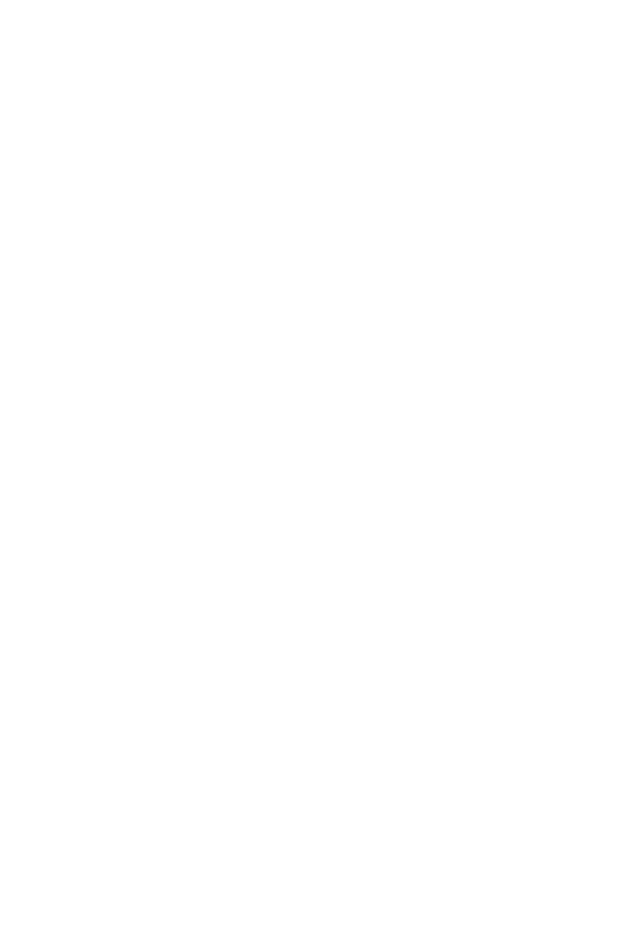
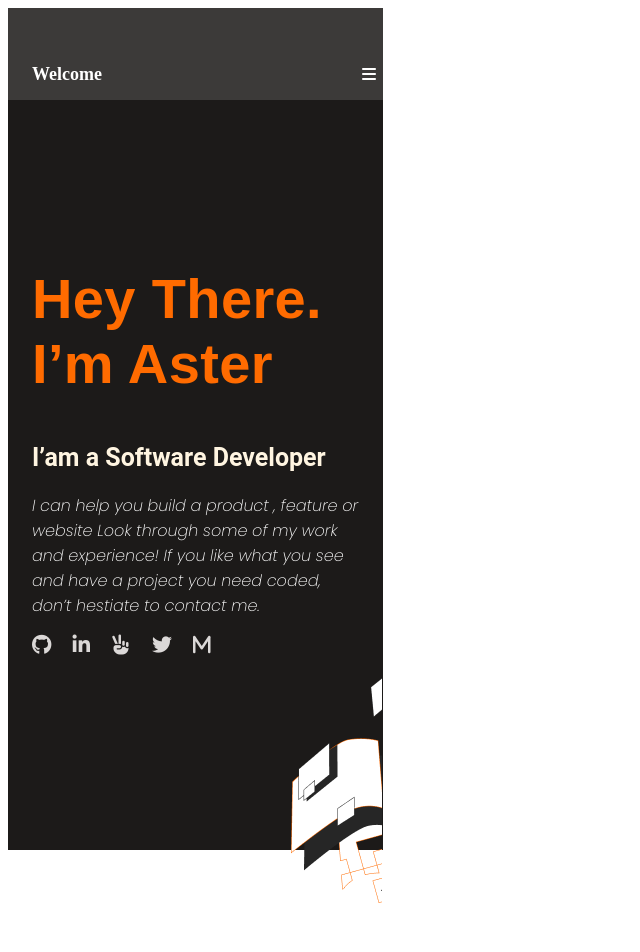
Before and after one commit to aster-alemu/MobileVersionSkeletonProject, a website: page index.html in a window 1280 px wide. Shown: the whole page, without its empty margins (0-640 px from the left). Before the commit the page ends 800 px from the top, so only its background shows below. Drawn offline with Linux system fonts and the light colour scheme.

Commit message:
Add files to

```diff
--- a/index.html
+++ b/index.html
@@ -1,12 +1,33 @@
 <!DOCTYPE html>
-<html lang="en">
-<head>
+  <html lang="en">
+  <head>
   <meta charset="UTF-8">
   <meta http-equiv="X-UA-Compatible" content="IE=edge">
   <meta name="viewport" content="width=device-width, initial-scale=1.0">
-  <title>Document</title>
-</head>
-<body>
-
+  <title>My portfolio project two</title>
+  <link rel="stylesheet" href="https://cdnjs.cloudflare.com/ajax/libs/font-awesome/6.1.1/css/all.min.css">
+  <link rel="stylesheet" href="style.css">
+  </head>
+  <body>
+  <section class="home">
+    <div class="header">
+      <h1>Welcome</h1>
+      <a href="" class="menu"><i class="fas fa-bars"></i></a>
+    </div>
+    <div class="headline">
+      <h1>Hey There. I’m Aster</h1>
+      <h2>I’am a Software Developer</h2>
+      <p>I can help you build a product , feature or website Look through some of my work and experience! If you like what you see and have a project you need coded,
+        don’t hestiate to contact me.</p>
+        <ul class="social">
+          <li><a href="https://github.com/aster-alemu"><i class="fa-brands fa-github"></i></a></li>
+          <li><a href="https://linkedin.com/in/aster-alemu"><i class="fab fa-linkedin-in"></i></a></li>
+          <li><a href=""><i class="fa-solid fa-hand-peace"></i></a></li>
+          <li><a href="https://twitter.com/asteralemu"><i class="fab fa-twitter"></i></a></li>
+          <li><a href=""><i class="fa-solid fa-m"></i></a></li>
+          <img src="image/Group.png" alt="hero image">
+          </ul>
+    </div>
+  </section>
 </body>
 </html>
--- /dev/null
+++ b/style.css
@@ -0,0 +1,79 @@
+@import url('https://fonts.googleapis.com/css2?family=Poppins:ital,wght@1,200&display=swap');
+
+.home {
+  display: grid;
+  grid-template-rows: 92px 750px;
+  width: 375px;
+}
+
+.header {
+  background-color: #3c3a39;
+}
+
+.header h1 {
+  color: #fff;
+  position: relative;
+  margin-top: 56px;
+  margin-bottom: 12px;
+  margin-left: 24px;
+  font-size: 18px;
+}
+
+.header a {
+  position: absolute;
+  color: #fff;
+  width: 24px;
+  height: 24px;
+  top: 66px;
+  left: 362px;
+}
+
+.headline {
+  background-color: #1c1a19;
+  padding: 120px 24px;
+}
+
+.headline h1 {
+  color: #ff6b00;
+  font-size: 56px;
+  font-family: Crete Round, sans-serif;
+  letter-spacing: 0.37px;
+}
+
+.headline h2 {
+  color: #fff5e1;
+  font-size: 25px;
+  font-family: roboto, sans-serif;
+  font-weight: 700 bold;
+}
+
+.headline p {
+  color: #fff;
+  font-size: 16px;
+  font-family: poppins, sans-serif;
+}
+
+.headline a {
+  color: #dbd8d7;
+  text-decoration: none;
+  font-size: 20px;
+}
+
+.social {
+  padding-left: 0;
+  display: flex;
+  gap: 21px;
+}
+
+li {
+  display: flex;
+  flex-direction: row;
+  list-style: none;
+}
+
+img {
+  position: absolute;
+  float: right;
+  padding-right: 1px;
+  left: 250px;
+}
```
Also changed, not shown: package.json (added, +26 -0 lines), .github/workflows/linters.yml (added), .stylelintrc.json (added), README.md, image/Group.png (added), 3 other files.
